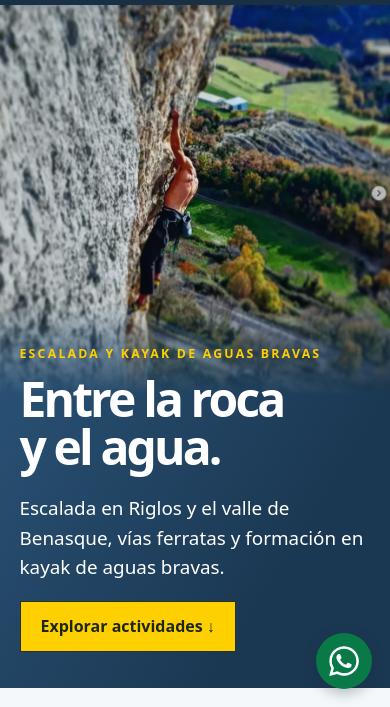
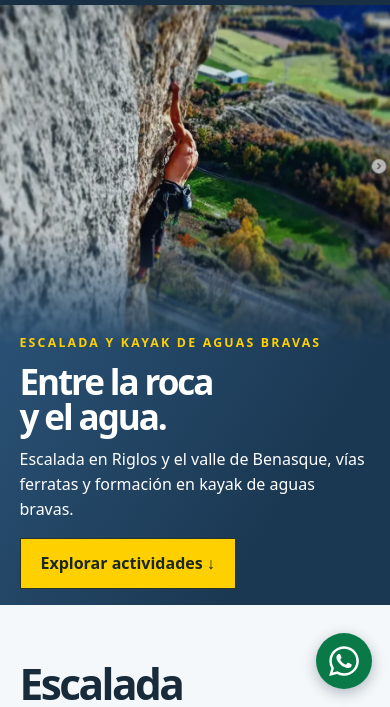
Before and after one commit to packrafting-cat/liquid_rock, a plain HTML site: page dist/index.html in a window 390 px wide. Shown: the part 137-844 px from the top of the page. Drawn offline with Linux system fonts and the light colour scheme.

Commit message:
Ajustar la portada para mostrar el botón sin hacer scroll

```diff
--- a/dist/estilos.css
+++ b/dist/estilos.css
@@ -170,8 +170,9 @@ html { scroll-padding-top: 108px; }
   position: relative;
   isolation: isolate;
   display: grid;
+  grid-template-columns: 46% minmax(0, 1fr);
   align-items: center;
-  min-height: clamp(520px, 49vw, 680px);
+  min-height: min(640px, calc(100svh - 92px));
   color: #fff;
   background: linear-gradient(122deg, #315e87, #1b3852 78%);
 }
@@ -181,38 +182,61 @@ html { scroll-padding-top: 108px; }
   position: absolute;
   z-index: -1;
   inset: 0 auto 0 0;
-  width: min(62%, 1100px);
+  width: min(59%, 1100px);
   background: url("galeria/escalador-portada.webp") center 54% / cover no-repeat;
   opacity: .88;
-  mask-image: linear-gradient(to right, #000 53%, transparent 100%);
+  mask-image: linear-gradient(to right, #000 47%, transparent 96%);
 }
 
-.hero .wrap {
-  padding: 52px 0 52px 52%;
+.hero .hero-copy {
+  grid-column: 2;
+  width: min(100%, 660px);
+  padding: clamp(20px, 5svh, 48px) clamp(20px, 5vw, 54px) clamp(20px, 5svh, 48px) 0;
 }
 
+.hero .eyebrow { margin-bottom: 12px; }
+
 .hero h1 {
-  font-size: clamp(3.25rem, 7.7vw, 7.5rem);
+  font-size: clamp(2.65rem, min(5.9vw, 12svh), 5.75rem);
+  margin-bottom: 14px;
 }
 
-@media (max-width: 720px) {
+.hero p:not(.eyebrow) {
+  max-width: 46ch;
+  font-size: clamp(1rem, 1.45vw, 1.18rem);
+  margin-bottom: 16px;
+}
+
+@media (max-width: 900px) {
+  .hero { min-height: min(570px, calc(100svh - 128px)); }
+}
+
+@media (max-width: 640px) and (min-height: 500px) {
   .hero {
-    min-height: 0;
+    grid-template-columns: minmax(0, 1fr);
     align-items: end;
+    min-height: min(600px, calc(100svh - 150px));
   }
 
   .hero::before {
     inset: 0 0 auto;
     width: 100%;
-    height: clamp(310px, 100vw, 470px);
-    mask-image: linear-gradient(to bottom, #000 77%, transparent 100%);
+    height: clamp(130px, calc(75svh - 260px), 340px);
+    mask-image: linear-gradient(to bottom, #000 67%, transparent 100%);
   }
 
-  .hero .wrap {
-    padding: clamp(270px, 87vw, 410px) 0 36px;
+  .hero .hero-copy {
+    grid-column: 1;
+    padding: clamp(88px, calc(75svh - 307px), 305px) 5% 16px;
   }
 
   .hero h1 {
-    font-size: clamp(3rem, 10vw, 5rem);
+    font-size: clamp(2rem, min(9vw, 7svh), 3.65rem);
   }
 }
+
+@media (max-height: 470px) {
+  .hero h1 { font-size: clamp(1.65rem, 7.5svh, 3.25rem); }
+  .hero .hero-copy { padding-block: 10px; }
+  .hero .eyebrow, .hero h1, .hero p:not(.eyebrow) { margin-bottom: 7px; }
+}
--- a/dist/index.html
+++ b/dist/index.html
@@ -9,7 +9,7 @@
   <link rel="icon" href="favicon.ico" sizes="any">
   <link rel="icon" type="image/png" sizes="32x32" href="favicon.png">
   <link rel="apple-touch-icon" href="apple-touch-icon.png">
-  <link rel="stylesheet" href="estilos.css?v=3">
+  <link rel="stylesheet" href="estilos.css?v=4">
 </head>
 <body>
 <header class="site-header"><nav class="wrap" aria-label="Navegación principal">
@@ -28,7 +28,7 @@
   </div>
 </nav></header>
 <main>
-<div class="hero"><div class="wrap"><p class="eyebrow">Escalada y kayak de aguas bravas</p><h1>Entre la roca<br>y el agua.</h1><p>Escalada en Riglos y el valle de Benasque, vías ferratas y formación en kayak de aguas bravas.</p><a class="button" href="#actividades">Explorar actividades ↓</a></div></div>
+<div class="hero"><div class="hero-copy"><p class="eyebrow">Escalada y kayak de aguas bravas</p><h1>Entre la roca<br>y el agua.</h1><p>Escalada en Riglos y el valle de Benasque, vías ferratas y formación en kayak de aguas bravas.</p><a class="button" href="#actividades">Explorar actividades ↓</a></div></div>
 <section id="actividades"><div class="wrap">
   <h2>Escalada</h2><div class="cards"><article><h3>Vías de largos</h3><p>Escalada en pared en Riglos y en el valle de Benasque.</p><a href="vias-de-largos/">Ver ficha de Vías de largos →</a></article><article><h3>Vías ferratas</h3><p>Recorridos equipados para descubrir la montaña desde otra perspectiva.</p><a href="vias-ferratas/">Ver ficha de Vías ferratas →</a></article><article><h3>Escalada deportiva</h3><p>Jornadas de escalada en roca en vías de un largo.</p><a href="escalada-deportiva/">Ver ficha de Escalada deportiva →</a></article><article><h3>Cursos</h3><p>Propuesta en estudio para trabajar objetivos concretos en roca.</p><a href="cursos/">Ver ficha de Cursos →</a></article></div>
 </div></section>
```
